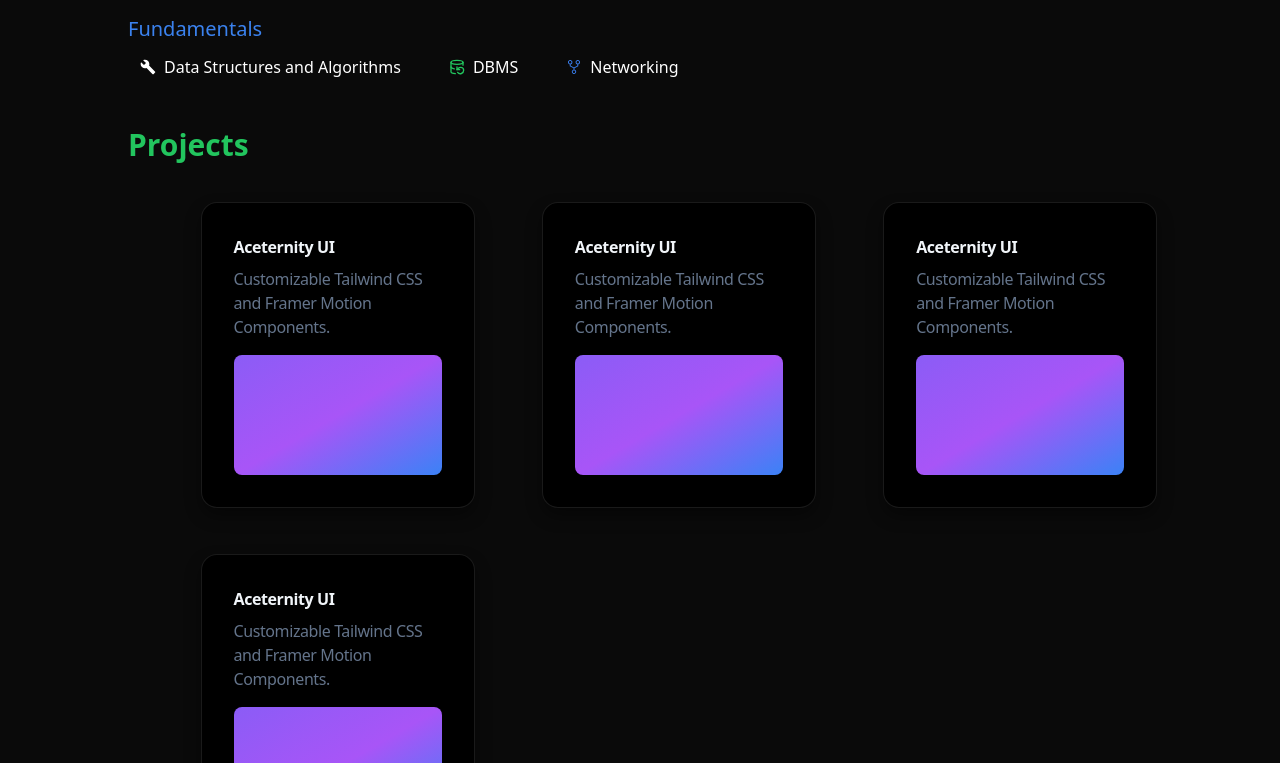
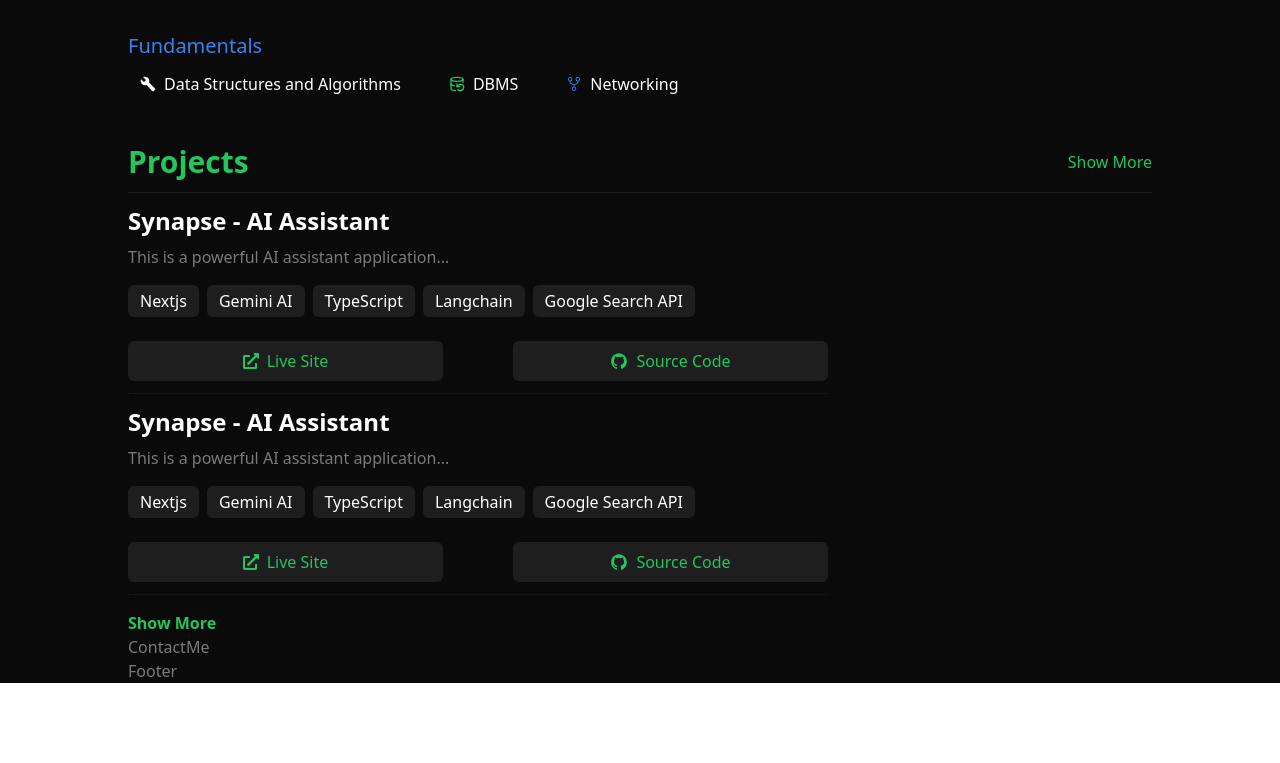
Before and after one commit to RitickLath/devfolio, a Next.js app: page / in a window 1280 px wide. Shown: the part 1717-2480 px from the top of the page. After the commit the page ends 2400 px from the top, so only its background shows below. Built offline with nearby package versions, Linux system fonts and the light colour scheme.

Commit message:
Project Card and Render it

```diff
--- a/src/app/components/ProjectCard.jsx
+++ b/src/app/components/ProjectCard.jsx
@@ -1,26 +1,61 @@
-"use client";
 import React from "react";
-import { PinContainer } from "./ui/3d-pin";
+import { FaExternalLinkAlt } from "react-icons/fa";
+import { IoLogoGithub } from "react-icons/io";
 
-export default function AnimatedPinDemo() {
+const ProjectCard = ({
+  title = "Synapse - AI Assistant",
+  description = "This is a powerful AI assistant application...",
+  techList = [
+    "Nextjs",
+    "Gemini AI",
+    "TypeScript",
+    "Langchain",
+    "Google Search API",
+  ],
+  liveLink = "https://react-icons.github.io/react-icons/search/#q=github",
+  github = "#",
+}) => {
   return (
-    <div className="flex justify-start m-4">
-      <PinContainer
-        title="/ui.aceternity.com"
-        href="https://twitter.com/mannupaaji"
-      >
-        <div className="flex basis-full flex-col p-4 tracking-tight text-slate-100/50 sm:basis-1/2 w-[15rem] h-[17rem] ">
-          <h3 className="max-w-xs !pb-2 !m-0 font-bold  text-base text-slate-100">
-            Aceternity UI
-          </h3>
-          <div className="text-base !m-0 !p-0 font-normal">
-            <span className="text-slate-500 ">
-              Customizable Tailwind CSS and Framer Motion Components.
-            </span>
+    <div className="max-w-[700px]">
+      <h1 className="text-xl lg:text-2xl mb-2 font-semibold text-white">
+        {title}
+      </h1>
+
+      <p>{description}</p>
+
+      <div className="flex flex-wrap mt-4">
+        {techList.map((item, index) => (
+          <div
+            className="px-3 mr-2 mb-2 rounded-md py-1 bg-[#1E1E1E] text-white"
+            key={index}
+          >
+            <h1 className="break-words">{item}</h1>
           </div>
-          <div className="flex flex-1 w-full rounded-lg mt-4 bg-gradient-to-br from-violet-500 via-purple-500 to-blue-500" />
-        </div>
-      </PinContainer>
+        ))}
+      </div>
+
+      <div className="mt-4 sm:flex sm:justify-between sm:w-full">
+        {/* Live Site Button */}
+        <button
+          onClick={() => window.open(liveLink, "_blank")}
+          className="w-full flex items-center justify-center sm:w-[45%] px-6 py-2 text-[#22C55E] rounded-md bg-[#1E1E1E] hover:bg-[#142117] cursor-pointer mb-3 sm:mb-0"
+        >
+          <FaExternalLinkAlt />
+          <h1 className="ml-2">Live Site</h1>
+        </button>
+
+        {/* GitHub Button */}
+        <button
+          onClick={() => window.open(github, "_blank")}
+          className="w-full flex items-center justify-center sm:w-[45%] px-6 py-2 text-[#22C55E] rounded-md bg-[#1E1E1E] hover:bg-[#142117] cursor-pointer"
+        >
+          <IoLogoGithub className="text-lg" />
+          <h1 className="ml-2">Source Code</h1>
+        </button>
+      </div>
+      <hr className="border-[#1D1D1D] border-dotted my-3" />
     </div>
   );
-}
+};
+
+export default ProjectCard;
--- a/src/app/components/Projects.jsx
+++ b/src/app/components/Projects.jsx
@@ -1,18 +1,47 @@
-import React from "react";
-
-import AnimatedPinDemo from "./ProjectCard";
+"use client";
+import React, { useState } from "react";
+import ProjectCard from "./ProjectCard";
 
 const Projects = () => {
+  const [showAll, setShowAll] = useState(false);
+
+  const projects = [
+    <ProjectCard key={1} />,
+    <ProjectCard key={2} />,
+    <ProjectCard key={3} />,
+    <ProjectCard key={4} />,
+    <ProjectCard key={5} />,
+    <ProjectCard key={6} />,
+  ];
+
+  const displayedProjects = showAll ? projects : projects.slice(0, 2);
+
   return (
     <div>
-      <h1 className="mt-12 text-2xl md:text-3xl text-[#22C55E] font-bold">
-        Projects
-      </h1>
-      <div className="grid grid-cols-1 md:grid-cols-2 lg:grid-cols-3">
-        <AnimatedPinDemo />
-        <AnimatedPinDemo />
-        <AnimatedPinDemo />
-        <AnimatedPinDemo />
+      <div className="flex justify-between items-center">
+        <h1 className="mt-12 text-2xl md:text-3xl text-[#22C55E] font-bold">
+          Projects
+        </h1>
+        <button
+          onClick={() => setShowAll(!showAll)}
+          className="text-[#22C55E] mt-12"
+        >
+          {showAll ? "Show Less" : "Show More"}
+        </button>
+      </div>
+      <hr className="border-[#1D1D1D] my-3" />
+
+      {displayedProjects.map((project, index) => (
+        <React.Fragment key={index}>{project}</React.Fragment>
+      ))}
+
+      <div className="mt-4 flex">
+        <button
+          onClick={() => setShowAll(!showAll)}
+          className="text-[#22C55E] font-semibold"
+        >
+          {showAll ? "Show Less" : "Show More"}
+        </button>
       </div>
     </div>
   );
--- a/src/app/components/Skills.jsx
+++ b/src/app/components/Skills.jsx
@@ -142,6 +142,7 @@
       <h1 className="text-2xl md:text-3xl text-[#22C55E] font-bold mb-2 lg:mb-4">
         Tools and Technologies
       </h1>
+      <hr className="border-[#1D1D1D] my-3" />
       <SkillCategory title="Frontend Technologies" skills={frontendSkills} />
       <SkillCategory title="Backend Technologies" skills={backendSkills} />
       <SkillCategory title="Databases AND ORM" skills={databaseSkills} />
--- a/src/app/components/ui/3d-pin.jsx
+++ /dev/null
@@ -1,164 +0,0 @@
-"use client";
-import React, { useEffect, useState } from "react";
-import { motion } from "framer-motion";
-import Link from "next/link";
-import { cn } from "@/app/lib/utils";
-
-export const PinContainer = ({
-  children,
-  title,
-  href,
-  className,
-  containerClassName,
-}) => {
-  const [transform, setTransform] = useState(
-    "translate(-50%,-50%) rotateX(0deg)"
-  );
-
-  const [isMounted, setIsMounted] = useState(false); // New state to track mounting
-
-  useEffect(() => {
-    setIsMounted(true); // Component is mounted, client-side rendering is in place
-  }, []);
-
-  const onMouseEnter = () => {
-    setTransform("translate(-50%,-50%) rotateX(40deg) scale(0.8)");
-  };
-  const onMouseLeave = () => {
-    setTransform("translate(-50%,-50%) rotateX(0deg) scale(1)");
-  };
-
-  if (!isMounted) {
-    return null; // Do not render anything until after hydration
-  }
-
-  return (
-    <Link
-      className={cn(
-        "relative group/pin z-50 cursor-pointer",
-        containerClassName
-      )}
-      onMouseEnter={onMouseEnter}
-      onMouseLeave={onMouseLeave}
-      href={href || "/"}
-    >
-      <div
-        style={{
-          perspective: "1000px",
-          transform: "rotateX(70deg) translateZ(0deg)",
-        }}
-        className="absolute left-1/2 top-1/2 ml-[0.09375rem] mt-4 -translate-x-1/2 -translate-y-1/2"
-      >
-        <div
-          style={{
-            transform: transform,
-          }}
-          className="absolute left-1/2 p-4 top-1/2  flex justify-start items-start  rounded-2xl  shadow-[0_8px_16px_rgb(0_0_0/0.4)] bg-black border border-white/[0.1] group-hover/pin:border-white/[0.2] transition duration-700 overflow-hidden"
-        >
-          <div className={cn(" relative z-50 ", className)}>{children}</div>
-        </div>
-      </div>
-      <PinPerspective title={title} href={href} />
-    </Link>
-  );
-};
-
-export const PinPerspective = ({ title, href }) => {
-  return (
-    <motion.div className="pointer-events-none  w-96 h-80 flex items-center justify-center opacity-0 group-hover/pin:opacity-100 z-[60] transition duration-500">
-      <div className=" w-full h-full -mt-7 flex-none  inset-0">
-        <div className="absolute top-0 inset-x-0  flex justify-center">
-          <a
-            href={href}
-            target={"_blank"}
-            className="relative flex space-x-2 items-center z-10 rounded-full bg-zinc-950 py-0.5 px-4 ring-1 ring-white/10 "
-          >
-            <span className="relative z-20 text-white text-xs font-bold inline-block py-0.5">
-              {title}
-            </span>
-
-            <span className="absolute -bottom-0 left-[1.125rem] h-px w-[calc(100%-2.25rem)] bg-gradient-to-r from-emerald-400/0 via-emerald-400/90 to-emerald-400/0 transition-opacity duration-500 group-hover/btn:opacity-40"></span>
-          </a>
-        </div>
-
-        <div
-          style={{
-            perspective: "1000px",
-            transform: "rotateX(70deg) translateZ(0)",
-          }}
-          className="absolute left-1/2 top-1/2 ml-[0.09375rem] mt-4 -translate-x-1/2 -translate-y-1/2"
-        >
-          <>
-            <motion.div
-              initial={{
-                opacity: 0,
-                scale: 0,
-                x: "-50%",
-                y: "-50%",
-              }}
-              animate={{
-                opacity: [0, 1, 0.5, 0],
-                scale: 1,
-
-                z: 0,
-              }}
-              transition={{
-                duration: 6,
-                repeat: Infinity,
-                delay: 0,
-              }}
-              className="absolute left-1/2 top-1/2  h-[11.25rem] w-[11.25rem] rounded-[50%] bg-sky-500/[0.08] shadow-[0_8px_16px_rgb(0_0_0/0.4)]"
-            ></motion.div>
-            <motion.div
-              initial={{
-                opacity: 0,
-                scale: 0,
-                x: "-50%",
-                y: "-50%",
-              }}
-              animate={{
-                opacity: [0, 1, 0.5, 0],
-                scale: 1,
-
-                z: 0,
-              }}
-              transition={{
-                duration: 6,
-                repeat: Infinity,
-                delay: 2,
-              }}
-              className="absolute left-1/2 top-1/2  h-[11.25rem] w-[11.25rem] rounded-[50%] bg-sky-500/[0.08] shadow-[0_8px_16px_rgb(0_0_0/0.4)]"
-            ></motion.div>
-            <motion.div
-              initial={{
-                opacity: 0,
-                scale: 0,
-                x: "-50%",
-                y: "-50%",
-              }}
-              animate={{
-                opacity: [0, 1, 0.5, 0],
-                scale: 1,
-
-                z: 0,
-              }}
-              transition={{
-                duration: 6,
-                repeat: Infinity,
-                delay: 4,
-              }}
-              className="absolute left-1/2 top-1/2  h-[11.25rem] w-[11.25rem] rounded-[50%] bg-sky-500/[0.08] shadow-[0_8px_16px_rgb(0_0_0/0.4)]"
-            ></motion.div>
-          </>
-        </div>
-
-        <>
-          <motion.div className="absolute right-1/2 bottom-1/2 bg-gradient-to-b from-transparent to-cyan-500 translate-y-[14px] w-px h-20 group-hover/pin:h-40 blur-[2px]" />
-          <motion.div className="absolute right-1/2 bottom-1/2 bg-gradient-to-b from-transparent to-cyan-500 translate-y-[14px] w-px h-20 group-hover/pin:h-40  " />
-          <motion.div className="absolute right-1/2 translate-x-[1.5px] bottom-1/2 bg-cyan-600 translate-y-[14px] w-[4px] h-[4px] rounded-full z-40 blur-[3px]" />
-          <motion.div className="absolute right-1/2 translate-x-[0.5px] bottom-1/2 bg-cyan-300 translate-y-[14px] w-[2px] h-[2px] rounded-full z-40 " />
-        </>
-      </div>
-    </motion.div>
-  );
-};
--- a/src/app/layout.js
+++ b/src/app/layout.js
@@ -1,5 +1,6 @@
 import localFont from "next/font/local";
 import "./globals.css";
+import { BackgroundBeams } from "./components/ui/background-beams";
 
 const geistSans = localFont({
   src: "./fonts/GeistVF.woff",
@@ -23,7 +24,9 @@
       <body
         className={`${geistSans.variable} ${geistMono.variable} antialiased`}
       >
-        {children}
+        <div>{children}
+          <BackgroundBeams/>
+        </div>
       </body>
     </html>
   );
--- a/src/app/page.js
+++ b/src/app/page.js
@@ -1,6 +1,5 @@
 "use client";
 import React from "react";
-import { BackgroundBeams } from "./components/ui/background-beams";
 import Navbar from "./components/Navbar";
 import HeroSection from "./components/HeroSection";
 import About from "./components/About";
@@ -12,7 +11,7 @@
 export default function BackgroundBeamsDemo() {
   return (
     <div className="w-full bg-neutral-950 relative flex flex-col items-center justify-center antialiased">
-      <div className="w-full min-h-screen px-6 md:px-24 lg:px-32 text-[#7A7A7A]">
+      <div className="w-full z-10 min-h-screen px-6 md:px-24 lg:px-32 text-[#7A7A7A]">
         {/* HERO SECTION */}
         <HeroSection />
         {/* ABOUT SECTION */}
@@ -27,7 +26,6 @@
         {/* Footer */}
         <Footer />
       </div>
-      <BackgroundBeams />
     </div>
   );
 }
```
Also changed, not shown: tailwind.config.js (line endings or trailing spaces).
